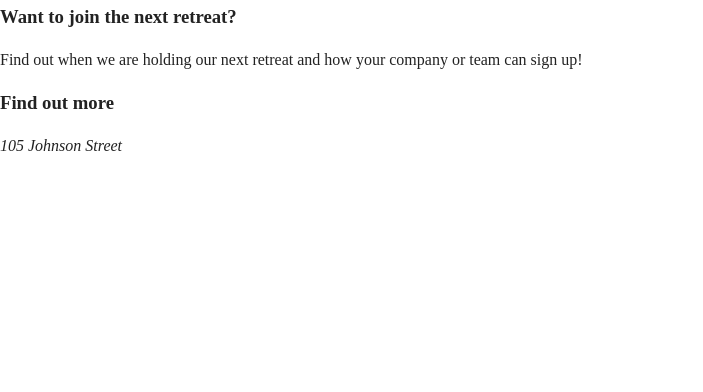
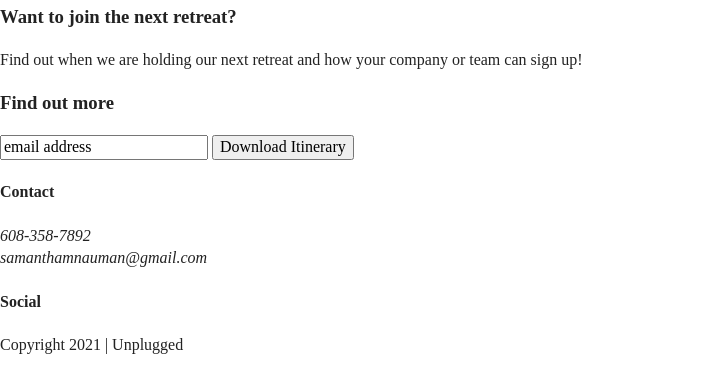
Before and after one commit to Samantha-N/unplugged-retreat, a website: page faq/index.html in a window 1280 px wide. Shown: the part 268-660 px from the top of the page, without its empty margins (0-703 px from the left). Drawn offline with Linux system fonts and the light colour scheme; files whose address does not match are found by name.

Commit message:
Added more HTML tags for header and footer sections

```diff
--- a/faq/index.html
+++ b/faq/index.html
@@ -3,7 +3,7 @@
 
 <head>
   <meta charset="utf-8">
-  <title></title>
+  <title>Unplug Retreat</title>
   <meta name="description" content="">
   <meta name="viewport" content="width=device-width, initial-scale=1">
 
@@ -40,14 +40,12 @@
         <li><a href="about/index.html" target="_blank">About</a></li>
       </ul>
     </nav>
-
   </div>
-
   </header>
 
   <main>
+    <section class="hero-area">
 
-    <section class="hero-area">
 
       <div class="content-wrapper">
         <h1>Retreat from the desk, return refreshed.</h1>
@@ -64,35 +62,46 @@
 
       <div class="form">
         <h3>Find out more</h3>
+        <input type="text" name="name" value="email address">
+        <input type="button" value="Download Itinerary">
+
       </div>
-      </div>
+      </div>  <!-- aside content wrapper end-->
     </aside>
 
-  </main>
+  </main>  <!--main wraper end-->
+
 
   <footer>
     <div class="content-wrapper">
       <div class="footer-content">
-        <div class="social">
+        <div class="contact">
+          <h4>Contact</h4>
+          <address>
+            <p>608-358-7892<br>
+              samanthamnauman@gmail.com
+            </p>
+          </address>
+        </div>
+
+      <div class="social">
+        <h4>Social</h4>
           <div class="social-icons">
-            <p><a href="https://www.facebool.com/yoursite" target="_blank"></a></p>
+            <p><a href="https://www.facebook.com/" target="_blank"></a></p>
+            <p><a href="https://twitter.com/SamanthaNauman1" target="_blank"></a></p>
+            <p><a href="https://www.instagram.com/saplwaoiz/" target="_blank"></a></p>
             <!--other social links here-->
           </div>
-        </div>
+      </div>
       </div> <!--footer content ends-->
     </div> <!--footer content-wrapper ends-->
 
     <div class="copyright">
+      <p>Copyright 2021 | Unplugged</p>
     </div>
   </footer>
 
-  <div class="footer-content">
-    <div class="contact">
-      <address>
-        105 Johnson Street
-      </address>
-    </div>
-  </div>
+
 
 
 
```
